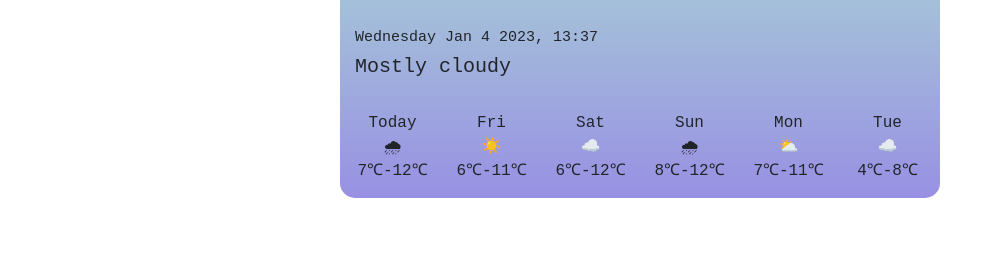
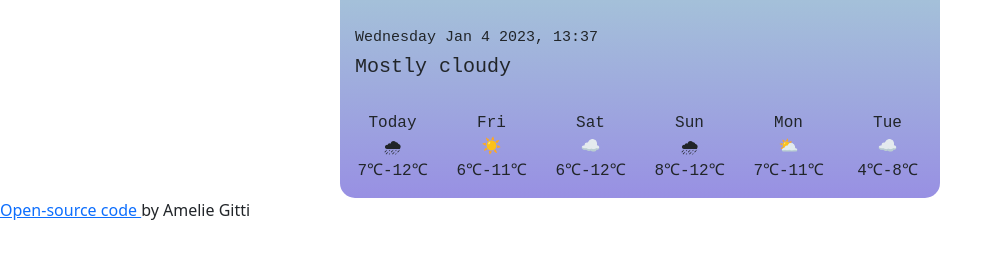
Before and after one commit to amegi73/my-awesome-app, a plain HTML site: page index.html in a window 1280 px wide. Shown: the part 231-490 px from the top of the page, without its empty margins (0-1002 px from the left). Drawn offline with nearby package versions, Linux system fonts and the light colour scheme; a web font is replaced by a local one.

Commit message:
added footer

```diff
--- a/index.html
+++ b/index.html
@@ -111,6 +111,12 @@
         </div>
       </div>
     </div>
+    <div class="footer">
+      <a href="https://https://github.com/amegi73/my-awesome-app" target="blank"
+        >Open-source code
+      </a>
+      by Amelie Gitti
+    </div>
     <script src="src/index.js"></script>
   </body>
 </html>
```
